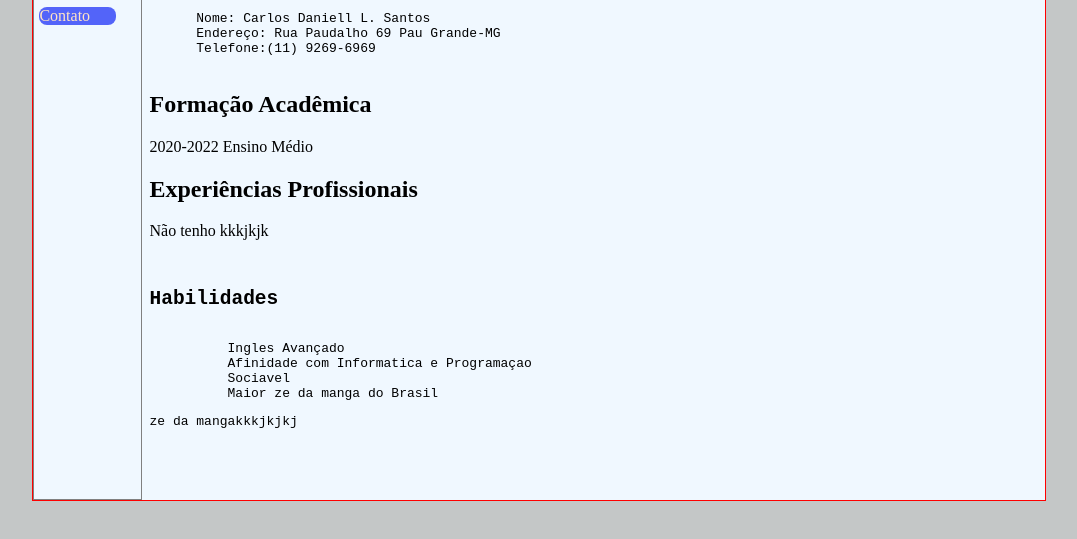
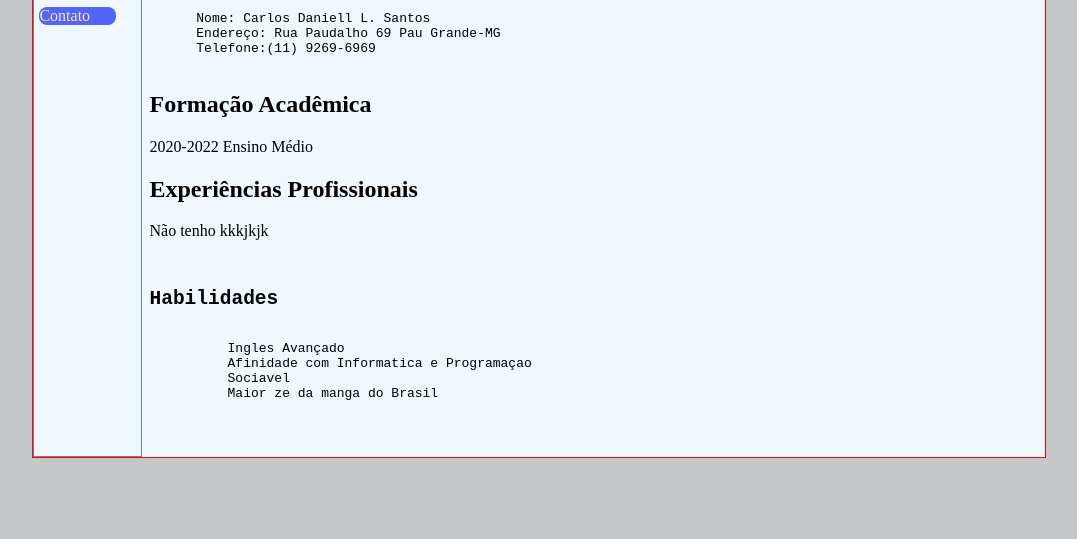
Before and after one commit to Carlol6969/Piratas-Filmes, a plain HTML site: page Currículo.html in a window 1280 px wide. Shown: the part 125-664 px from the top of the page, without its empty margins (101-1178 px from the left). Drawn offline with Linux system fonts and the light colour scheme.

Commit message:
tudo encima

```diff
--- a/Currículo.html
+++ b/Currículo.html
@@ -67,8 +67,7 @@
           Ingles Avançado
           Afinidade com Informatica e Programaçao
           Sociavel
-          Maior ze da manga do Brasil  </p><p>ze da mangakkkjkjkj</p>
-
+          Maior ze da manga do Brasil  </p>
           </pre>
 
 
```
Also changed, not shown: Contato.html (+1 -1 lines).
